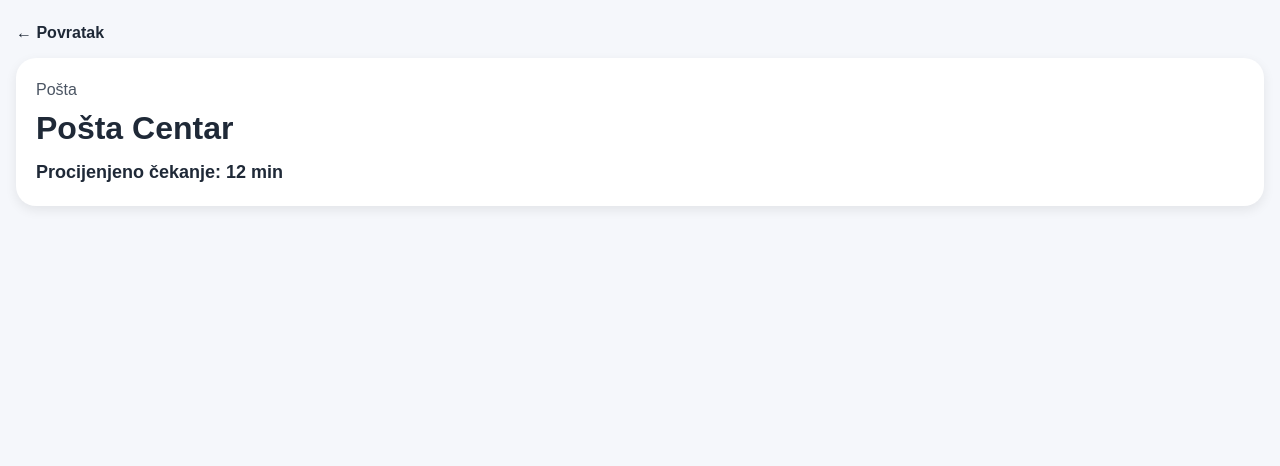
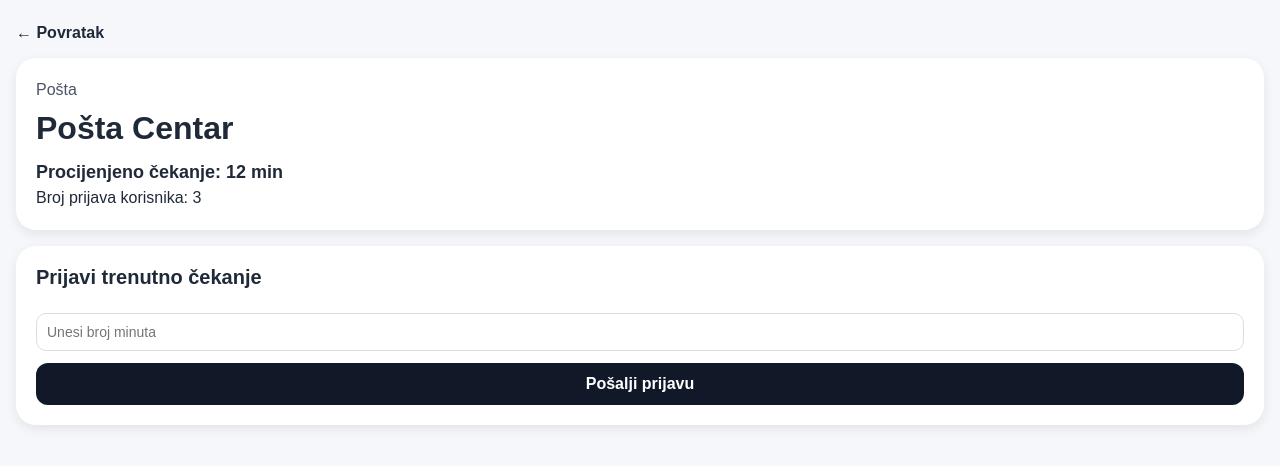
Before and after one commit to markoruzic/queueless, a React (Vite) app: page /location/1 in a window 1280 px wide. Shown: the top 466 px of the page. Built offline with nearby package versions, Linux system fonts and the light colour scheme.

Commit message:
Add user wait time reporting feature

```diff
--- a/src/data/locations.js
+++ b/src/data/locations.js
@@ -3,18 +3,21 @@ export const locations = [
     id: 1,
     name: 'Pošta Centar',
     category: 'Pošta',
-    waitTime: 12
+    waitTime: 12,
+    reports: [10, 12, 14]
   },
   {
     id: 2,
     name: 'PBZ Ilica',
     category: 'Banka',
-    waitTime: 18
+    waitTime: 18,
+    reports: [15, 18, 21]
   },
   {
     id: 3,
     name: 'Ljekarna Dubrava',
     category: 'Ljekarna',
-    waitTime: 7
+    waitTime: 7,
+    reports: [5, 7, 9]
   }
 ]
--- a/src/index.css
+++ b/src/index.css
@@ -92,3 +92,33 @@ a {
   font-weight: 700;
   font-size: 18px;
 }
+
+.report-card {
+  background: white;
+  border-radius: 20px;
+  padding: 20px;
+  box-shadow: 0 4px 12px rgba(0, 0, 0, 0.08);
+  margin-top: 16px;
+}
+
+.report-card h2 {
+  font-size: 20px;
+  margin-bottom: 12px;
+}
+
+.report-form {
+  display: flex;
+  flex-direction: column;
+  gap: 12px;
+}
+
+button {
+  border: none;
+  border-radius: 12px;
+  padding: 12px;
+  font-size: 16px;
+  font-weight: 700;
+  cursor: pointer;
+  background: #111827;
+  color: white;
+}
--- a/src/pages/LocationDetails.jsx
+++ b/src/pages/LocationDetails.jsx
@@ -1,4 +1,5 @@
 import { Link, useParams } from 'react-router-dom'
+import { useState } from 'react'
 import { locations } from '../data/locations'
 
 function LocationDetails() {
@@ -16,6 +17,26 @@ function LocationDetails() {
     )
   }
 
+  const [reports, setReports] = useState(location.reports)
+  const [newReport, setNewReport] = useState('')
+
+  const averageWaitTime = Math.round(
+    reports.reduce((sum, value) => sum + value, 0) / reports.length
+  )
+
+  function handleSubmit(event) {
+    event.preventDefault()
+
+    const reportValue = Number(newReport)
+
+    if (!reportValue || reportValue < 1) {
+      return
+    }
+
+    setReports([...reports, reportValue])
+    setNewReport('')
+  }
+
   return (
     <main className="details-page">
       <Link to="/" className="back-link">
@@ -26,8 +47,23 @@ function LocationDetails() {
         <p className="details-category">{location.category}</p>
         <h1>{location.name}</h1>
         <p className="details-wait-time">
-          Procijenjeno čekanje: {location.waitTime} min
+          Procijenjeno čekanje: {averageWaitTime} min
         </p>
+        <p>Broj prijava korisnika: {reports.length}</p>
+      </section>
+
+      <section className="report-card">
+        <h2>Prijavi trenutno čekanje</h2>
+
+        <form onSubmit={handleSubmit} className="report-form">
+          <input
+            type="number"
+            placeholder="Unesi broj minuta"
+            value={newReport}
+            onChange={(event) => setNewReport(event.target.value)}
+          />
+          <button type="submit">Pošalji prijavu</button>
+        </form>
       </section>
     </main>
   )
```
